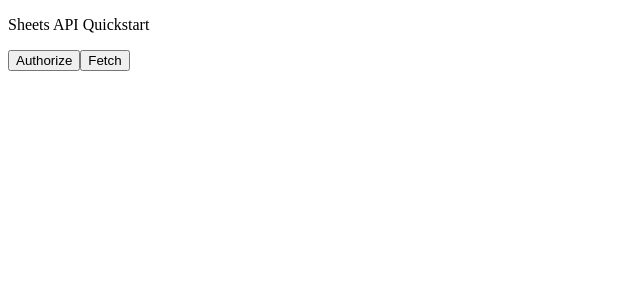
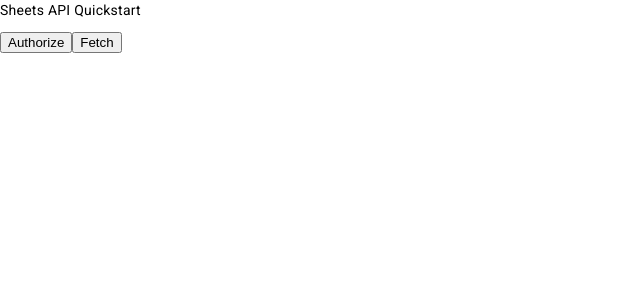
Before and after one commit to cnorick/cultivator, an Angular app: page /login in a window 1280 px wide. Shown: the top 300 px of the page, without its empty margins (0-640 px from the left). Built offline with nearby package versions, Linux system fonts and the light colour scheme.

Commit message:
add angular material

```diff
--- a/angular.json
+++ b/angular.json
@@ -30,6 +30,7 @@
               "src/assets"
             ],
             "styles": [
+              "@angular/material/prebuilt-themes/indigo-pink.css",
               "src/styles.less"
             ],
             "scripts": [],
@@ -100,6 +101,7 @@
               "src/assets"
             ],
             "styles": [
+              "@angular/material/prebuilt-themes/indigo-pink.css",
               "src/styles.less"
             ],
             "scripts": [],
--- a/package.json
+++ b/package.json
@@ -11,10 +11,12 @@
   "private": true,
   "dependencies": {
     "@angular/animations": "^16.1.0",
+    "@angular/cdk": "^16.1.4",
     "@angular/common": "^16.1.0",
     "@angular/compiler": "^16.1.0",
     "@angular/core": "^16.1.0",
     "@angular/forms": "^16.1.0",
+    "@angular/material": "^16.1.4",
     "@angular/platform-browser": "^16.1.0",
     "@angular/platform-browser-dynamic": "^16.1.0",
     "@angular/router": "^16.1.0",
--- a/src/index.html
+++ b/src/index.html
@@ -6,8 +6,11 @@
   <base href="/">
   <meta name="viewport" content="width=device-width, initial-scale=1">
   <link rel="icon" type="image/x-icon" href="favicon.ico">
+  <link rel="preconnect" href="https://fonts.gstatic.com">
+  <link href="https://fonts.googleapis.com/css2?family=Roboto:wght@300;400;500&display=swap" rel="stylesheet">
+  <link href="https://fonts.googleapis.com/icon?family=Material+Icons" rel="stylesheet">
 </head>
-<body>
+<body class="mat-typography">
   <app-root></app-root>
 </body>
 </html>
--- a/src/styles.less
+++ b/src/styles.less
@@ -1 +1,4 @@
 /* You can add global styles to this file, and also import other style files */
+
+html, body { height: 100%; }
+body { margin: 0; font-family: Roboto, "Helvetica Neue", sans-serif; }
```
Also changed, not shown: src/app/app.module.ts (+7 -1 lines), 1 other file (tests, documents, lock files or other folders).
